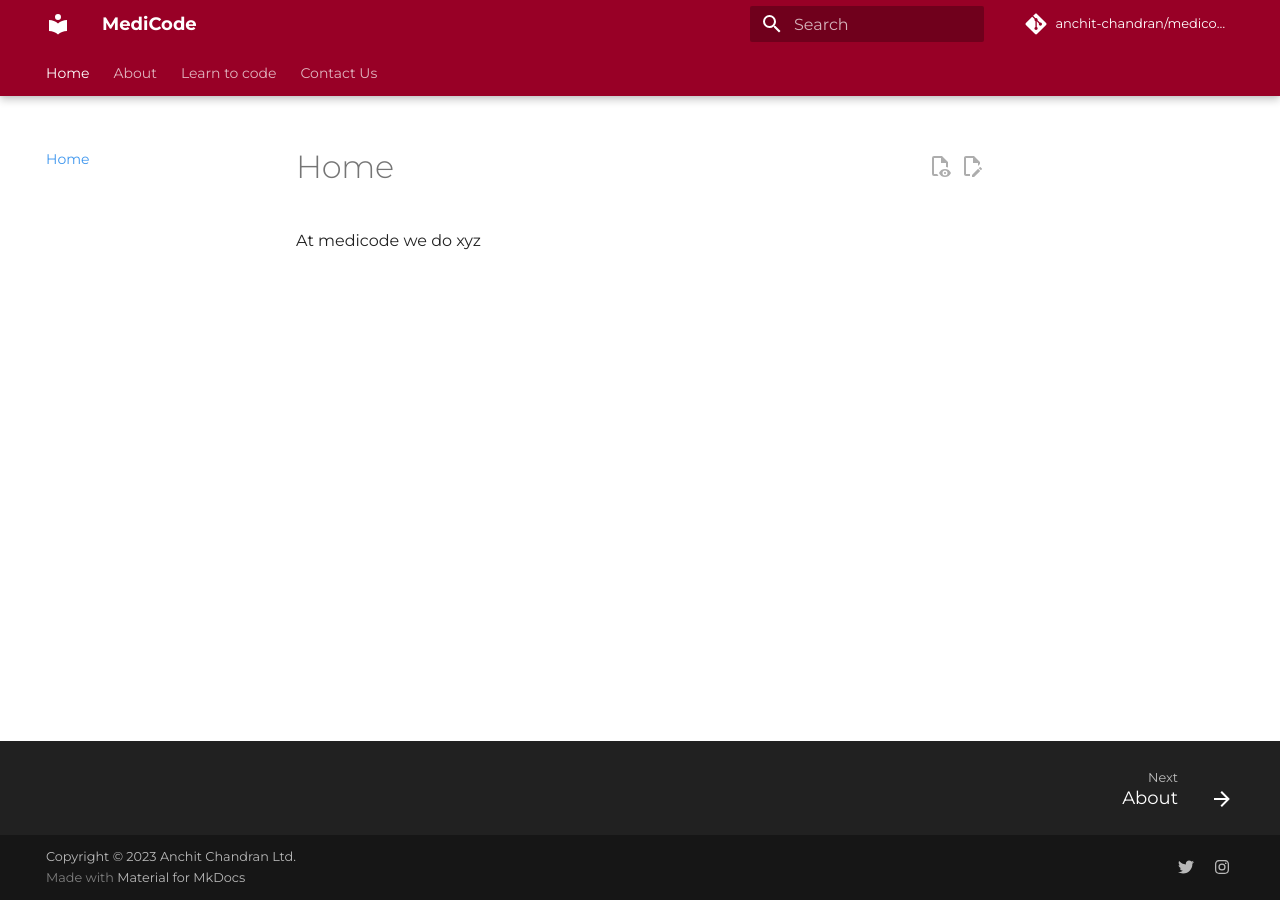
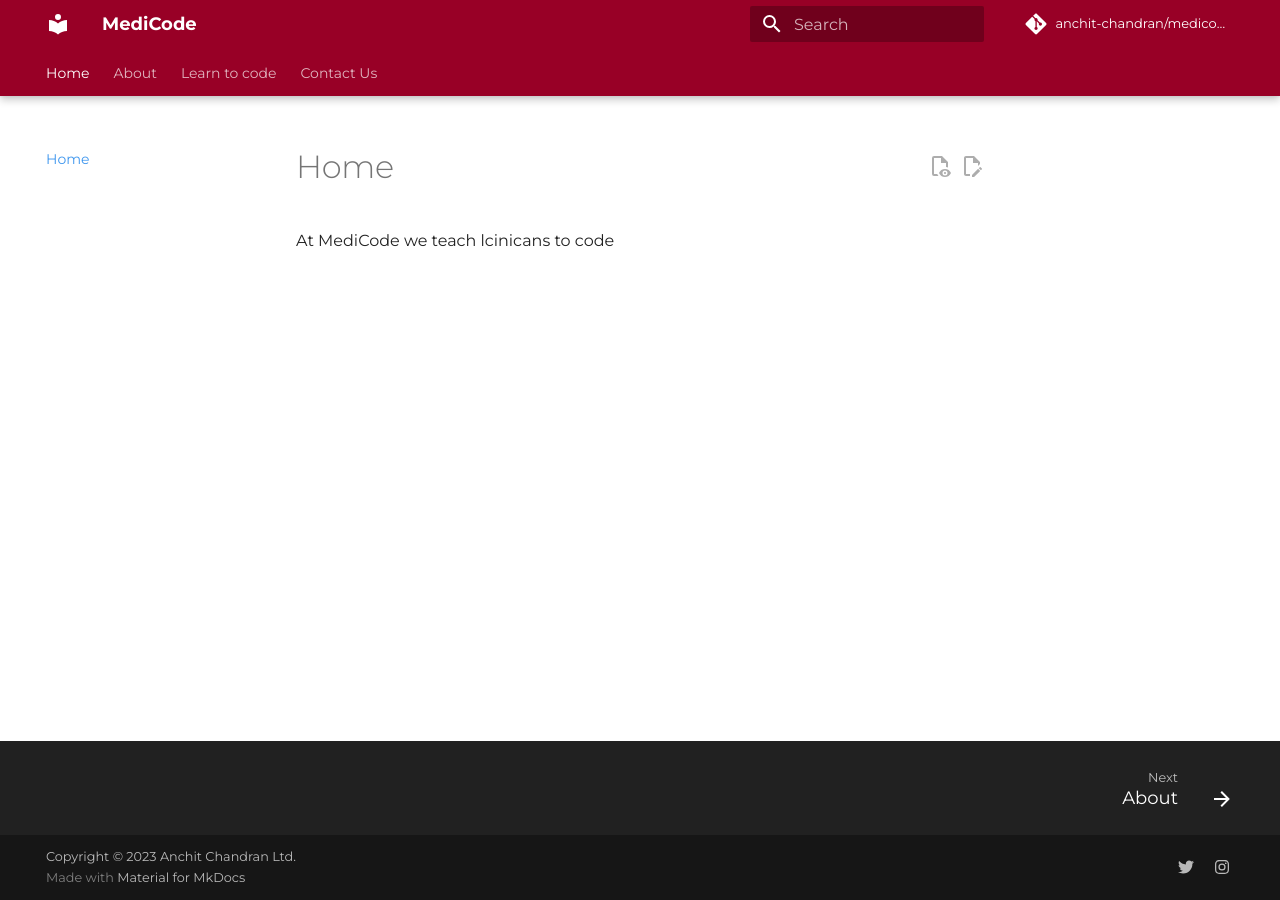
Before and after one commit to anchit-chandran/medicode-website, an MkDocs documentation site: the page built from docs/index.md, in a window 1280 px wide. Built offline with MkDocs 1.6.1 and Material for MkDocs 9.7.7, drawn with Linux system fonts in a browser that asks for light colours; comment, search, counter and statistics services are not loaded.

Commit message:
update index

```diff
--- a/docs/index.md
+++ b/docs/index.md
@@ -2,4 +2,4 @@
 title: Teaching Clinians to Code
 ---
 
-At medicode we do xyz
+At MediCode we teach lcinicans to code
```
